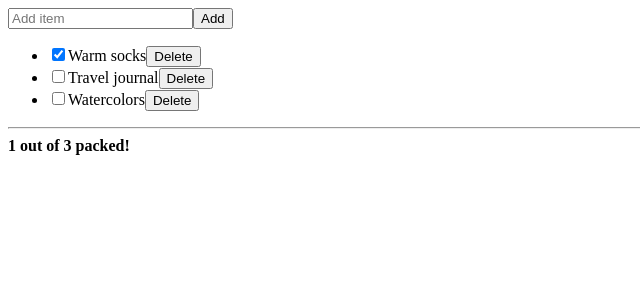
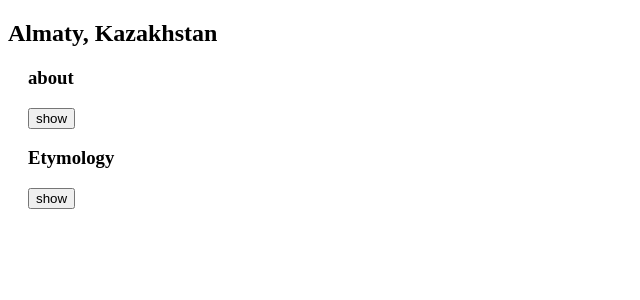
Before and after one commit to nickonyi/React-repo, a React (Vite) app: page / in a window 1280 px wide. Shown: the top 300 px of the page, without its empty margins (0-640 px from the left). Built offline with nearby package versions, Linux system fonts and the light colour scheme.

Commit message:
state structuring

```diff
--- a/eslint.config.js
+++ b/eslint.config.js
@@ -29,6 +29,8 @@ export default [
       ...react.configs['jsx-runtime'].rules,
       ...reactHooks.configs.recommended.rules,
       'react/prop-types': 'off',
+      'react/no-unescaped-entities': 'Off',
+      'jsx-quotes': 'off',
       'react/jsx-no-target-blank': 'off',
       'react-refresh/only-export-components': [
         'warn',
--- /dev/null
+++ b/src/components/Accordion.jsx
@@ -0,0 +1,35 @@
+import { useState } from 'react';
+
+function Panel({ title, children }) {
+  const [isActive, setIsActive] = useState(false);
+
+  return (
+    <section className="panel">
+      <h3>{title}</h3>
+      {isActive ? (
+        <p>{children}</p>
+      ) : (
+        <button onClick={() => setIsActive(true)}>show</button>
+      )}
+    </section>
+  );
+}
+
+export default function Accordion() {
+  return (
+    <>
+      <h2>Almaty, Kazakhstan</h2>
+      <Panel title="about">
+        With a population of about 2 million, Almaty is Kazakhstan's largest
+        city. From 1929 to 1997, it was its capital city.
+      </Panel>
+      <Panel title="Etymology">
+        The name comes from <span lang="kk-KZ">алма</span>, the Kazakh word for
+        "apple" and is often translated ass "full of apples". In fact, the
+        region surrounding Almaty is thought to be the ancestral home of the
+        apple, and the wild <i lang="la">Malus sieversii</i> is considered a
+        likely candidate for the ancestor of the modern domestic apple.
+      </Panel>
+    </>
+  );
+}
--- a/src/main.jsx
+++ b/src/main.jsx
@@ -9,10 +9,11 @@ import './styles/index.css';
 //import TodoList from './Todo.jsx';
 //import App from './App';
 //import List from './List';
-import TravelPlan from './components/TravelPlan';
+//import TravelPlan from './components/TravelPlan';
+import Accordion from './components/Accordion';
 
 createRoot(document.getElementById('root')).render(
   <StrictMode>
-    <TravelPlan />
+    <Accordion />
   </StrictMode>
 );
```
